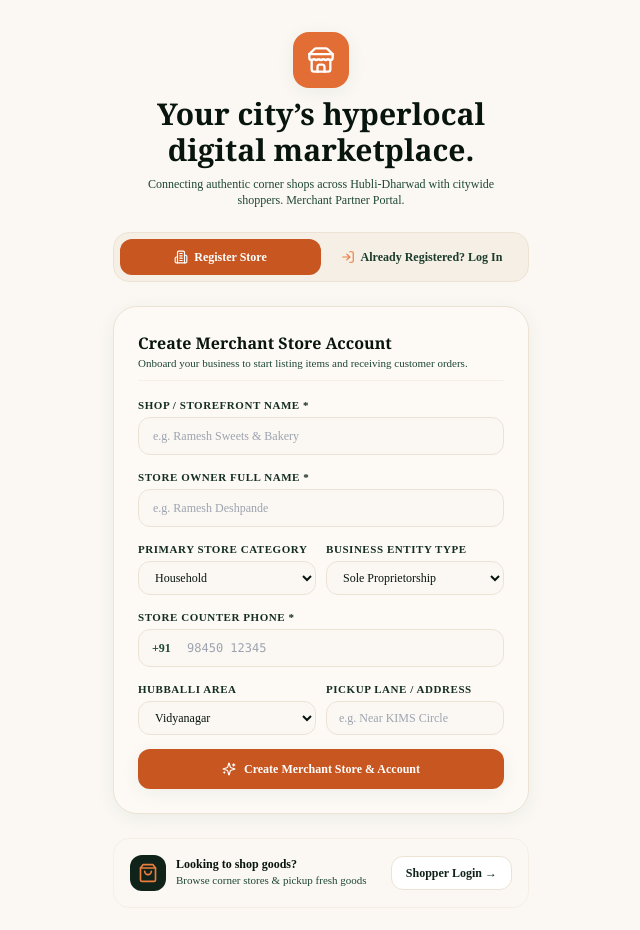
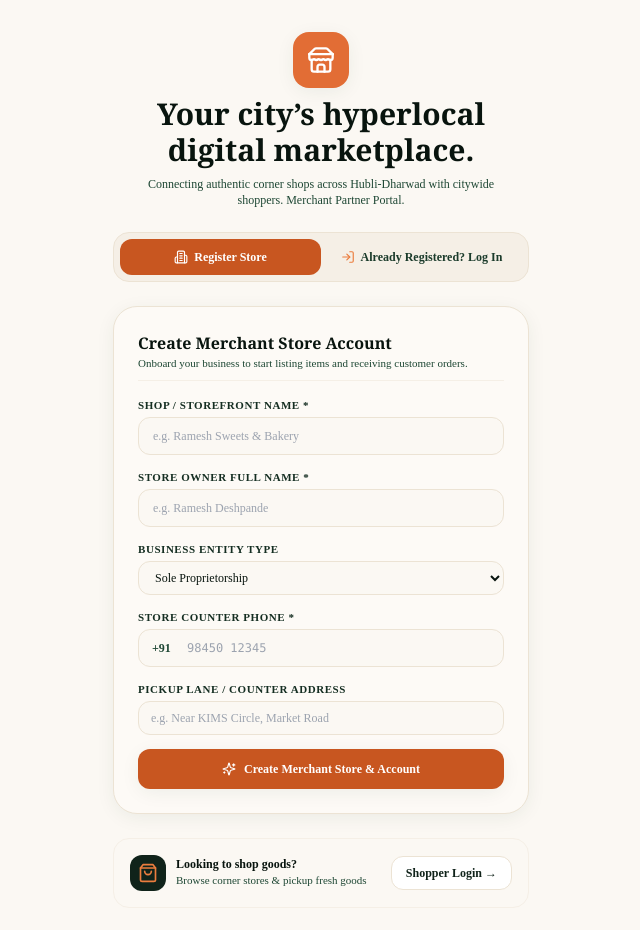
Before and after one commit to patkipratham9-rgb/Hackfest_2026, a Next.js app: page /merchant/login in a window 1280 px wide. Shown: the top 930 px of the page, without its empty margins (319-959 px from the left). Built offline with nearby package versions, Linux system fonts and the light colour scheme.

Commit message:
feat(merchant-auth): remove product category and market area from merchant registration

```diff
--- a/src/app/login/merchant/page.tsx
+++ b/src/app/login/merchant/page.tsx
@@ -12,11 +12,9 @@ import {
   AlertCircle,
   Sparkles,
   ArrowRight,
-  MapPin,
   Building2,
   User,
   Database,
-  Tag,
 } from "lucide-react";
 import { motion, AnimatePresence } from "framer-motion";
 import { useAuth } from "@/context/AuthContext";
@@ -62,9 +60,7 @@ export default function MerchantLoginPage() {
   // Sign Up Form States
   const [ownerName, setOwnerName] = useState("");
   const [shopName, setShopName] = useState("");
-  const [category, setCategory] = useState<ProductCategory>("Filter Coffee & Tea");
   const [storePhone, setStorePhone] = useState("");
-  const [storeArea, setStoreArea] = useState<NeighborhoodArea>("Vidyanagar");
   const [pickupAddress, setPickupAddress] = useState("");
   const [storeEmail, setStoreEmail] = useState("");
 
@@ -210,10 +206,8 @@ export default function MerchantLoginPage() {
       const res = await loginOrRegisterMerchantDbAction({
         ownerName: ownerName.trim(),
         shopName: shopName.trim(),
-        category,
         phone: cleanPhone,
-        area: storeArea,
-        pickupAddress: pickupAddress.trim() || `${storeArea} Main Market`,
+        pickupAddress: pickupAddress.trim() || undefined,
         email: storeEmail.trim() || undefined,
       });
 
@@ -232,10 +226,8 @@ export default function MerchantLoginPage() {
         setUserRole("seller");
         updateStoreProfile({
           name: shopName.trim(),
-          category,
-          area: storeArea,
           phone: cleanPhone,
-          lane: pickupAddress.trim() || `${storeArea} Main Market`,
+          lane: pickupAddress.trim() || "Hubballi",
         });
 
         setTimeout(() => {
@@ -547,41 +539,6 @@ export default function MerchantLoginPage() {
                 </div>
               </div>
 
-              <div className="grid grid-cols-1 sm:grid-cols-2 gap-3">
-                <div className="space-y-1">
-                  <label className="text-xs font-bold text-forest-900 block">
-                    Product Category
-                  </label>
-                  <select
-                    value={category}
-                    onChange={(e) => setCategory(e.target.value as ProductCategory)}
-                    className="w-full text-xs p-2.5 rounded-xl bg-cream-50 border border-cream-300 text-forest-900"
-                  >
-                    {CATEGORIES.map((c) => (
-                      <option key={c} value={c}>
-                        {c}
-                      </option>
-                    ))}
-                  </select>
-                </div>
-
-                <div className="space-y-1">
-                  <label className="text-xs font-bold text-forest-900 block">
-                    Market Area (Hubballi)
-                  </label>
-                  <select
-                    value={storeArea}
-                    onChange={(e) => setStoreArea(e.target.value as NeighborhoodArea)}
-                    className="w-full text-xs p-2.5 rounded-xl bg-cream-50 border border-cream-300 text-forest-900"
-                  >
-                    {AREAS.map((a) => (
-                      <option key={a} value={a}>
-                        {a}
-                      </option>
-                    ))}
-                  </select>
-                </div>
-              </div>
 
               <div className="space-y-1">
                 <label className="text-xs font-bold text-forest-900 block">
--- a/src/app/merchant/login/page.tsx
+++ b/src/app/merchant/login/page.tsx
@@ -349,24 +349,6 @@ export default function MerchantLoginPage() {
               />
             </div>
 
-            <div className="grid grid-cols-1 sm:grid-cols-2 gap-2.5">
-              <div>
-                <label className="text-[11px] font-bold text-forest-800 uppercase tracking-wider block mb-1">
-                  Primary Store Category
-                </label>
-                <select
-                  value={category}
-                  onChange={(e) => setCategory(e.target.value as ProductCategory)}
-                  className="w-full px-3 py-2 bg-cream-100 border border-cream-300 rounded-xl text-xs text-forest-950 font-medium focus:outline-none focus:ring-2 focus:ring-terracotta-400 cursor-pointer"
-                >
-                  {CATEGORIES.map((cat) => (
-                    <option key={cat} value={cat}>
-                      {cat}
-                    </option>
-                  ))}
-                </select>
-              </div>
-
             <div>
               <label className="text-[11px] font-bold text-forest-800 uppercase tracking-wider block mb-1">
                 Business Entity Type
@@ -381,7 +363,6 @@ export default function MerchantLoginPage() {
                 <option value="Private Limited">Private Limited</option>
                 <option value="Individual Artisan">Individual Artisan</option>
               </select>
-              </div>
             </div>
 
             <div>
@@ -405,36 +386,17 @@ export default function MerchantLoginPage() {
               </div>
             </div>
 
-            <div className="grid grid-cols-1 sm:grid-cols-2 gap-2.5">
             <div>
               <label className="text-[11px] font-bold text-forest-800 uppercase tracking-wider block mb-1">
-                  Hubballi Area
-                </label>
-                <select
-                  value={storeArea}
-                  onChange={(e) => setStoreArea(e.target.value)}
-                  className="w-full px-3 py-2 bg-cream-100 border border-cream-300 rounded-xl text-xs text-forest-950 font-medium focus:outline-none focus:ring-2 focus:ring-terracotta-400 cursor-pointer"
-                >
-                  <option value="Vidyanagar">Vidyanagar</option>
-                  <option value="Gokul Road">Gokul Road</option>
-                  <option value="CBT">CBT</option>
-                  <option value="Station Road">Station Road</option>
-                  <option value="Unkal Lake">Unkal Lake</option>
-                </select>
-              </div>
-
-              <div>
-                <label className="text-[11px] font-bold text-forest-800 uppercase tracking-wider block mb-1">
-                  Pickup Lane / Address
+                Pickup Lane / Counter Address
               </label>
               <input
                 type="text"
                 value={pickupAddress}
                 onChange={(e) => setPickupAddress(e.target.value)}
-                  placeholder="e.g. Near KIMS Circle"
+                placeholder="e.g. Near KIMS Circle, Market Road"
                 className="w-full px-3 py-2 bg-cream-100 border border-cream-300 rounded-xl text-xs text-forest-950 font-medium focus:outline-none focus:ring-2 focus:ring-terracotta-400"
               />
-              </div>
             </div>
 
             <button
```
Also changed, not shown: src/actions/authActions.ts (+12 -9 lines). Lines whose indentation alone changed are shown as unchanged.
